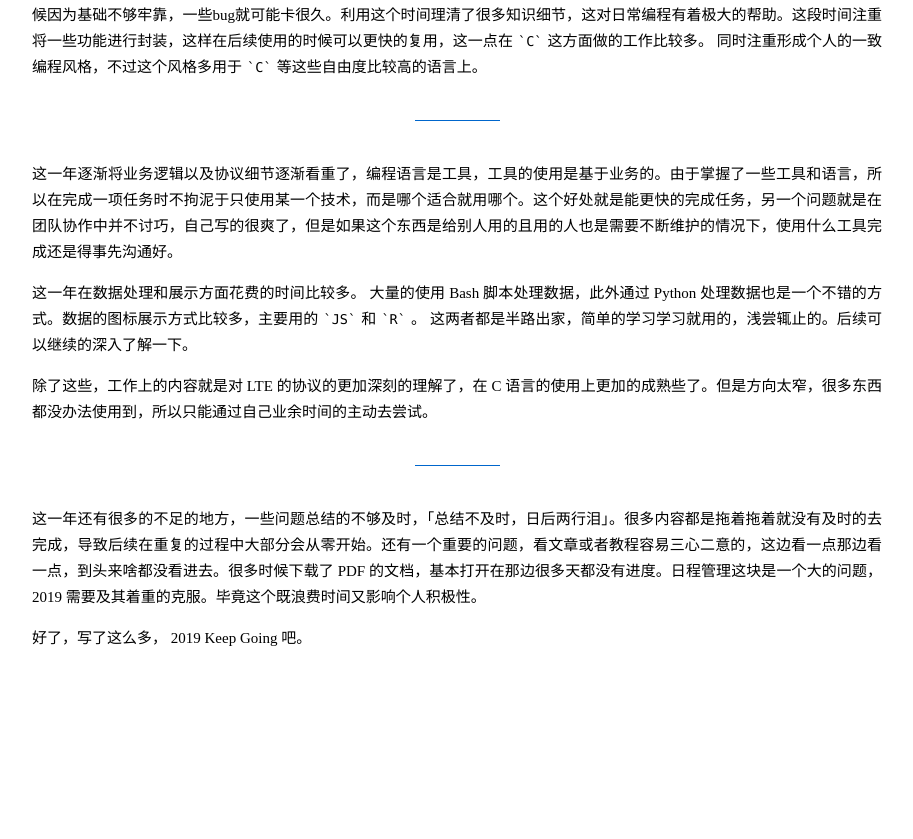
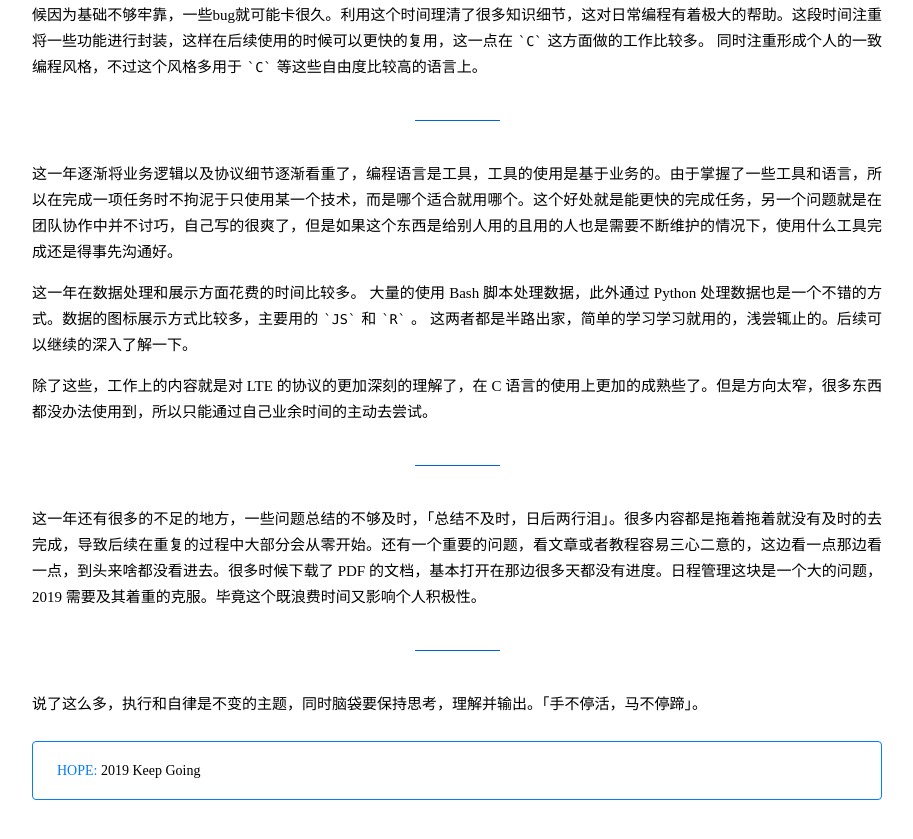
Before and after one commit to JesseEisen/JesseEisen.github.io, a Jekyll site: the page built from _posts/2019-01-16-thought.md, in a window 1280 px wide and 900 px high, scrolled down 2535 px. Shown: the top 839 px of the window, without its empty margins (183-1096 px from the left). Built offline with Jekyll 4.4.1, drawn with Linux system fonts in a browser that asks for light colours; before the commit the page ends 3286 px from its top, so only the background shows below that; some of the changed text lies outside the part shown.

```diff
--- a/_posts/2019-01-16-thought.md
+++ b/_posts/2019-01-16-thought.md
@@ -69,5 +69,8 @@ description: a thought
 
 这一年还有很多的不足的地方，一些问题总结的不够及时，「总结不及时，日后两行泪」。很多内容都是拖着拖着就没有及时的去完成，导致后续在重复的过程中大部分会从零开始。还有一个重要的问题，看文章或者教程容易三心二意的，这边看一点那边看一点，到头来啥都没看进去。很多时候下载了 PDF 的文档，基本打开在那边很多天都没有进度。日程管理这块是一个大的问题，2019 需要及其着重的克服。毕竟这个既浪费时间又影响个人积极性。
 
+<hr>
 
-好了，写了这么多， 2019 Keep Going 吧。
+说了这么多，执行和自律是不变的主题，同时脑袋要保持思考，理解并输出。「手不停活，马不停蹄」。
+
+<div class="hint "><b class="hint-type">Hope: </b> 2019 Keep Going </div>
```
Also changed, not shown: other parts of _posts/2019-01-16-thought.md (+1 -1 lines).
